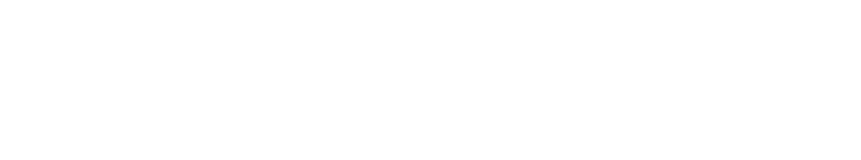
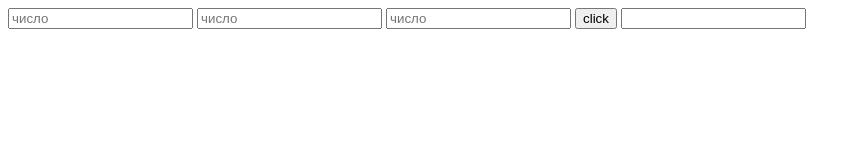
Before and after one commit to artem777-afk/hello-worl, a plain HTML site: page index.html in a window 1280 px wide. Shown: the whole page, without its empty margins (0-861 px from the left). Drawn offline with Linux system fonts and the light colour scheme.

Commit message:
Lesson 1 task 1

```diff
--- a/app.js
+++ b/app.js
@@ -0,0 +1,5 @@
+function func() {
+    var sum = 0;
+    sum = Number(document.getElementById("a").value) + Number(document.getElementById("b").value) + Number(document.getElementById("c").value);
+    document.getElementById('d').value = sum;
+}
--- a/index.html
+++ b/index.html
@@ -1,13 +1,21 @@
 <!DOCTYPE html>
 <html lang="en">
+
 <head>
     <meta charset="UTF-8">
     <meta name="viewport" content="width=device-width, initial-scale=1.0">
     <meta http-equiv="X-UA-Compatible" content="ie=edge">
     <title>Document</title>
 </head>
+
 <body>
+    <input id="a" type="number" placeholder="число">
+    <input id="b" type="number" placeholder="число">
+    <input id="c" type="number" placeholder="число">
+    <button onclick="func()">click </button>
+    <input id="d" type="number">
 
     <script type="text/javascript" src="app.js"></script>
 </body>
+
 </html>
```
Also changed, not shown: 1 other file.
